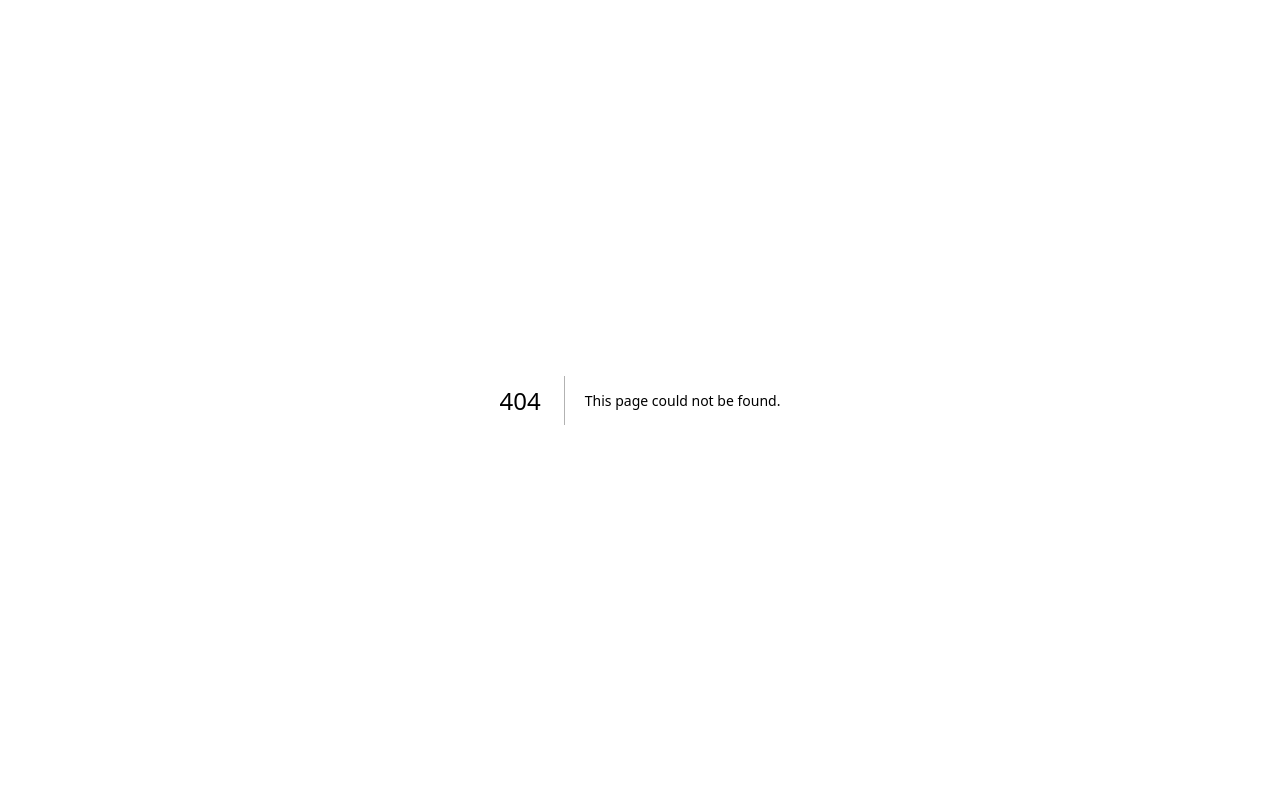
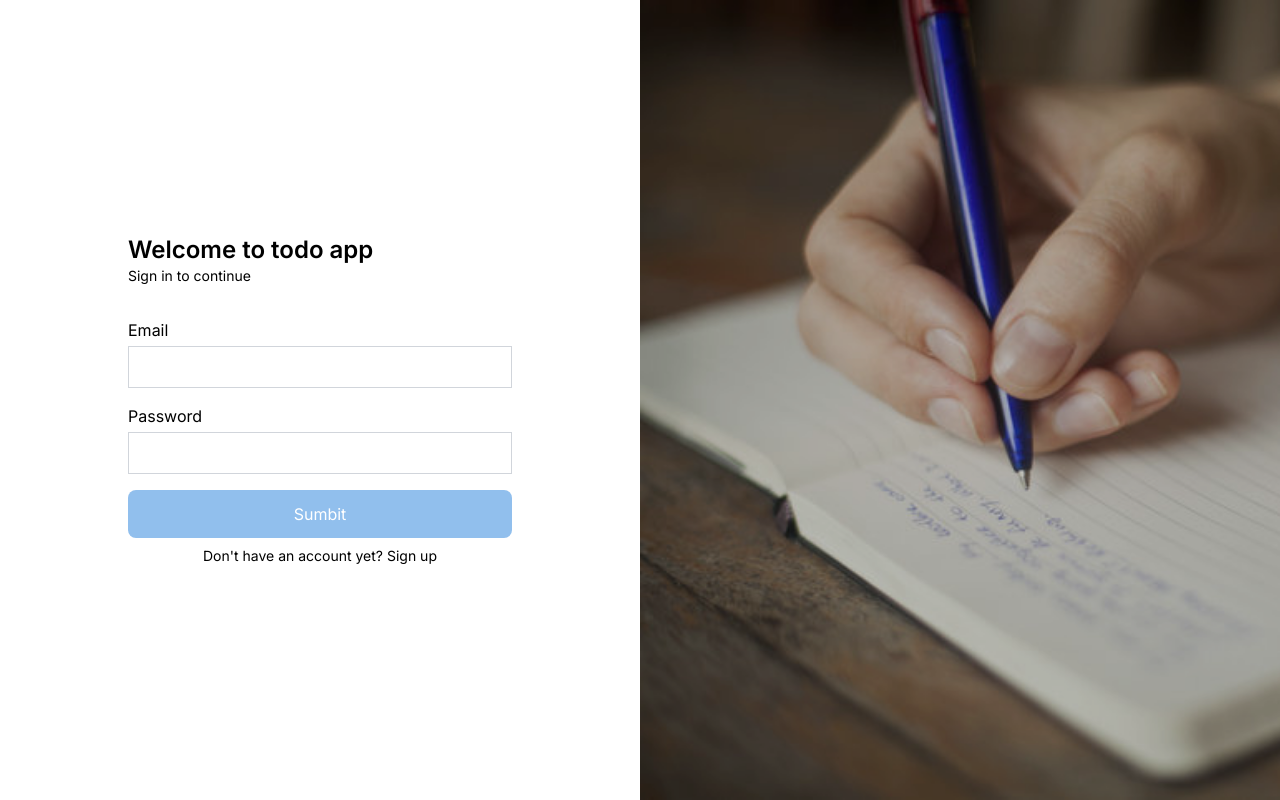
Before and after one commit to cutebunchofpixels/todo-app, a Next.js app in the folder frontend/: page /auth/signin in a window 1280 px wide. Before the commit this address had no page. Built offline with nearby package versions, Linux system fonts and the light colour scheme.

Commit message:
add signin page

```diff
--- /dev/null
+++ b/frontend/src/app/auth/signin/page.tsx
@@ -0,0 +1,100 @@
+"use client";
+import Button from "@/components/ui/Button/Button";
+import { useSigninMutation } from "@/redux/app/api/endpoints/auth/authApi";
+import { SigninDto } from "@/redux/app/api/endpoints/auth/dto/SigninDto";
+import { useAppDispatch } from "@/redux/app/hooks";
+import { setCredentials } from "@/redux/features/auth/authSlice";
+import { useRouter } from "next/navigation";
+import * as yup from "yup";
+import { yupResolver } from "@hookform/resolvers/yup";
+import { useForm } from "react-hook-form";
+import Input from "@/components/ui/Input/Input";
+import Link from "next/link";
+import ErrorMessage from "@/components/ui/ErrorMessage/ErrorMessage";
+import { FetchBaseQueryError } from "@reduxjs/toolkit/query";
+
+const validationSchema = yup.object().shape({
+    email: yup
+        .string()
+        .required("Email is a required field")
+        .email("Provided value is not a valid email")
+        .typeError("Email must be a string"),
+    password: yup
+        .string()
+        .required("Password is a required field")
+        .typeError("Password must be a string"),
+});
+
+export default function Signin() {
+    const [signup, { error: signinError }] = useSigninMutation();
+    const dispatch = useAppDispatch();
+    const router = useRouter();
+    let signinErrorMessage: string | null = null;
+
+    const {
+        register,
+        handleSubmit: rhfSumbit,
+        formState,
+    } = useForm({
+        mode: "onChange",
+        resolver: yupResolver<SigninDto>(validationSchema),
+    });
+
+    async function handleSubmit(credentials: SigninDto) {
+        const { user, accessToken } = await signup(credentials).unwrap();
+        dispatch(setCredentials({ user, accessToken }));
+        router.push("/todos");
+    }
+
+    if (signinError) {
+        const data = (signinError as FetchBaseQueryError).data as {
+            message?: string;
+        };
+
+        if (data && data.message) {
+            signinErrorMessage = data.message;
+        }
+    }
+
+    return (
+        <div className="flex items-center justify-center flex-col">
+            <div className="w-3/5">
+                <h2 className="text-2xl font-semibold">Welcome to todo app</h2>
+                <p className="text-sm mb-8">Sign in to continue</p>
+                <form
+                    className="space-y-4 flex flex-col"
+                    onSubmit={rhfSumbit(handleSubmit)}
+                >
+                    <div className="flex flex-col gap-1">
+                        <label htmlFor="name">Email</label>
+                        <Input id="email" {...register("email")} />
+                        <ErrorMessage>
+                            {formState.errors.email?.message}
+                        </ErrorMessage>
+                    </div>
+                    <div className="flex flex-col gap-1">
+                        <label htmlFor="name">Password</label>
+                        <Input
+                            id="password"
+                            type="password"
+                            {...register("password")}
+                        />
+                        <ErrorMessage>
+                            {formState.errors.password?.message}
+                        </ErrorMessage>
+                    </div>
+                    <div className="grid">
+                        <ErrorMessage className="place-self-center mb-2">
+                            {signinErrorMessage}
+                        </ErrorMessage>
+                        <Button type="submit">Sumbit</Button>
+                        <p className="text-sm place-self-center mt-2">
+                            Don&apos;t have an account yet?{" "}
+                            <Link href="/auth/signin">Sign up</Link>
+                        </p>
+                    </div>
+                </form>
+            </div>
+        </div>
+    );
+}
```
